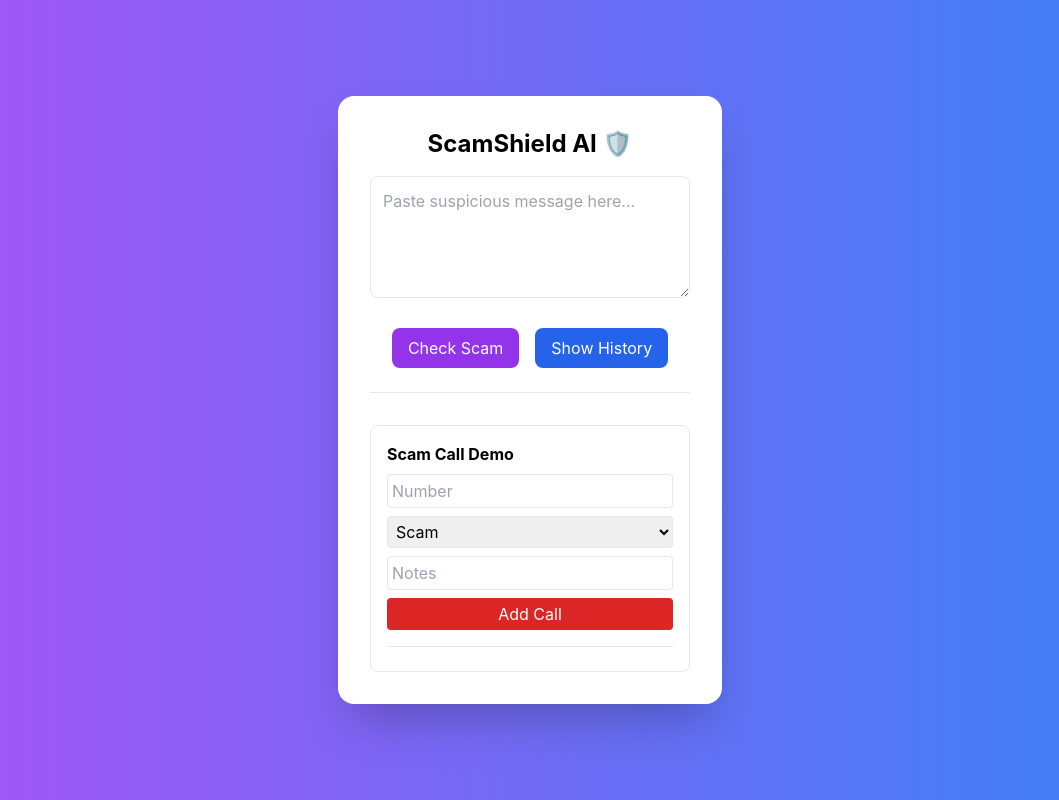
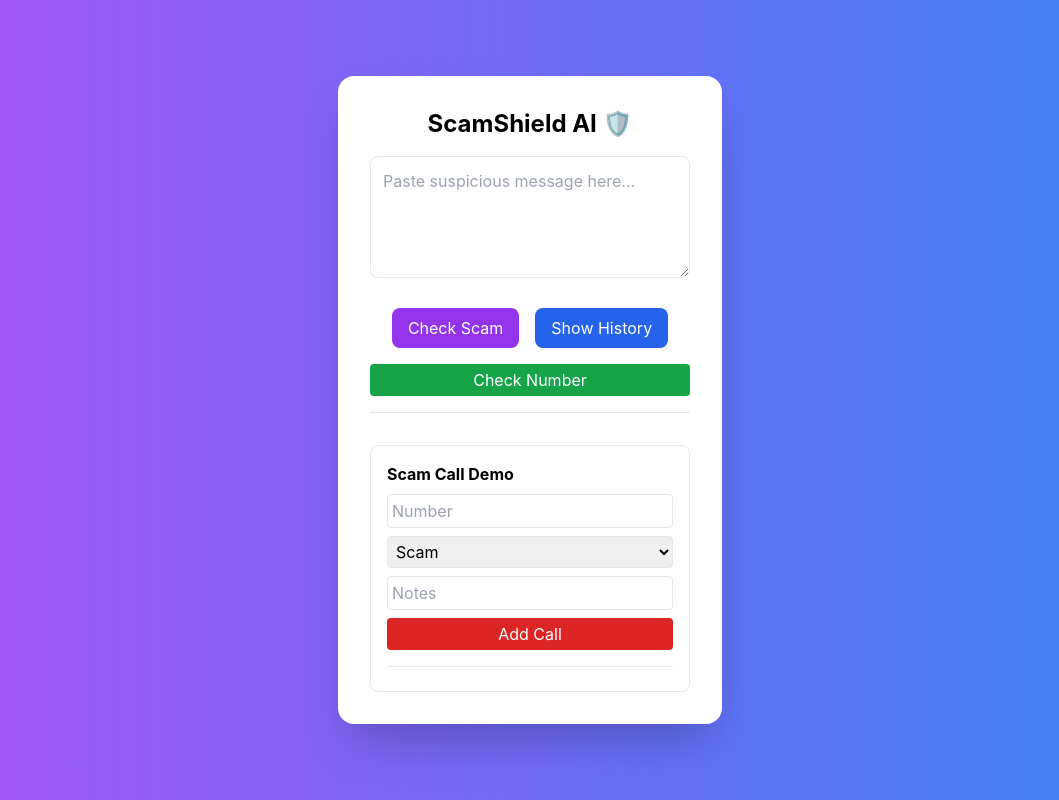
Before and after one commit to Komal0124-byt/SCAMSHIELD-FRONTEND, a React (Create React App) app: page / in a window 1280 px wide. Shown: the whole page, without its empty margins (110-1169 px from the left). Built offline with nearby package versions, Linux system fonts and the light colour scheme.

Commit message:
Upgraded call system with duplicate detection and caller ID

```diff
--- a/src/App.js
+++ b/src/App.js
@@ -13,6 +13,12 @@ function App() {
   const [callNumber, setCallNumber] = useState("");
   const [callType, setCallType] = useState("scam");
   const [callNotes, setCallNotes] = useState("");
+
+  const checkNumber = async () => {
+  const res = await fetch(`${BASE_URL}/calls/check/${callNumber}`);
+  const data = await res.json();
+  alert(data.message);
+};
 
   // Scan message
 
@@ -116,6 +122,12 @@ function App() {
         >
           Show History
         </button>
+        <button
+          onClick={checkNumber}
+          className="bg-green-600 text-white px-2 py-1 rounded w-full mt-2"
+        >
+          Check Number
+        </button>
 
         <p className="mt-4 font-semibold">{result}</p>
 
```
